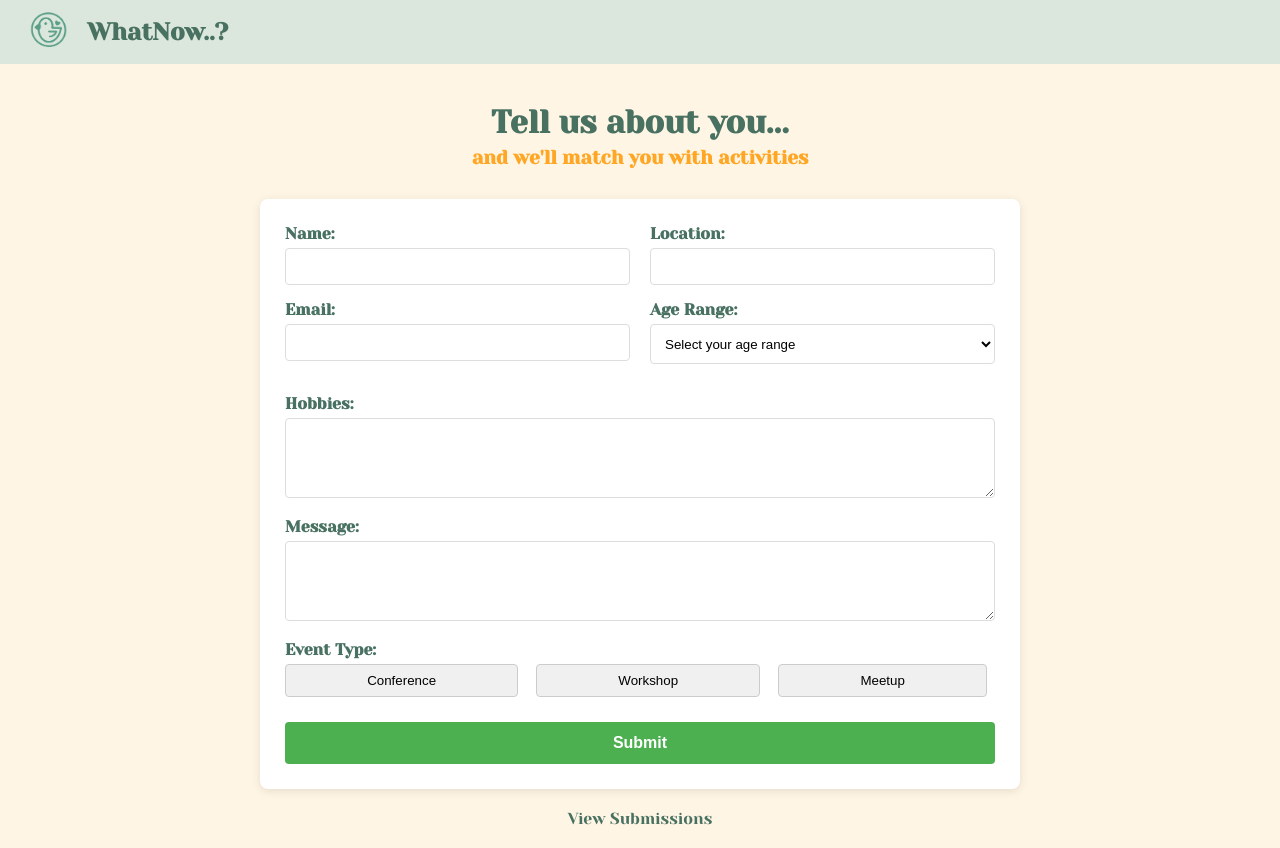
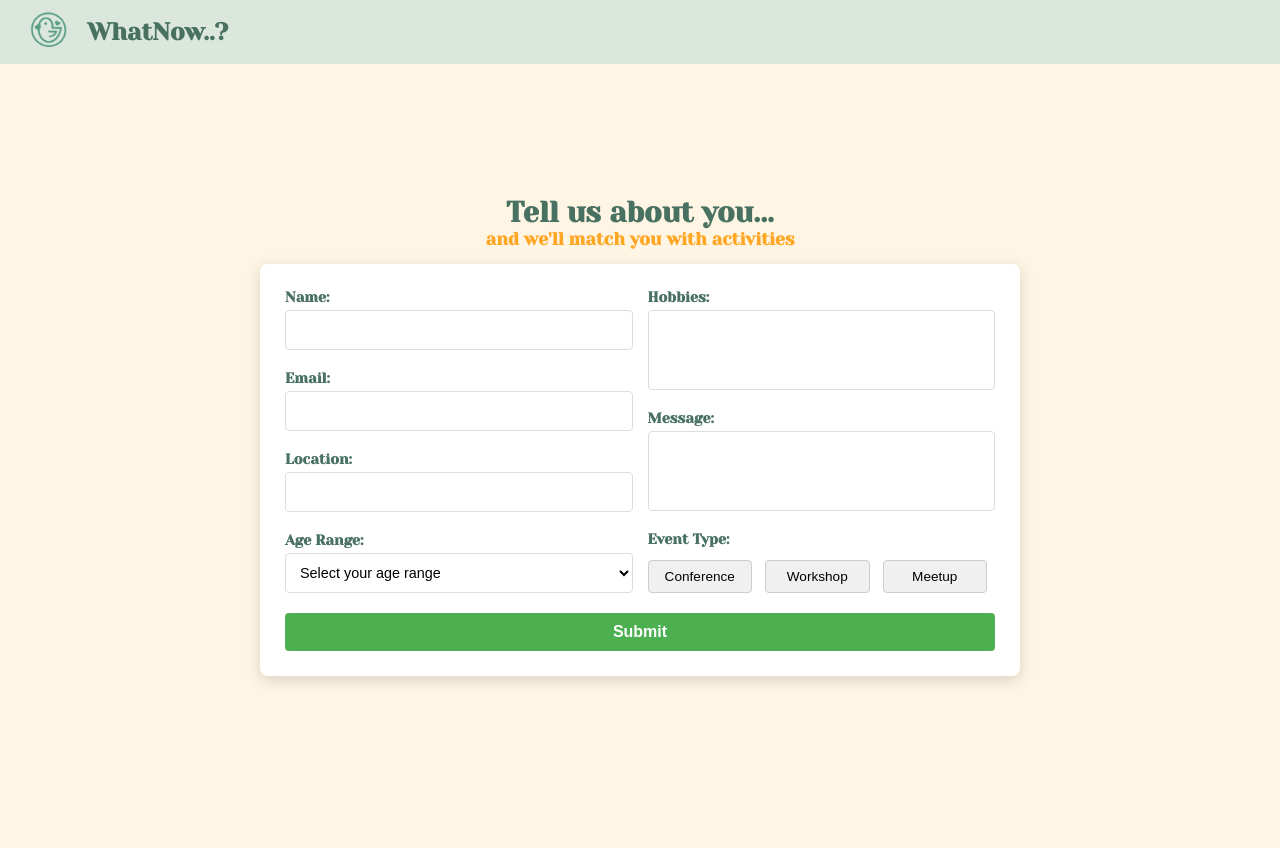
Before and after one commit to beaquino18/duckybara, a Flask app: page /form in a window 1280 px wide. After the commit the page ends 683 px from the top, so only its background shows below. Run offline with Flask 3, Linux system fonts and the light colour scheme.

Commit message:
updated form pages

```diff
--- a/static/styles/activity.css
+++ b/static/styles/activity.css
@@ -173,10 +173,6 @@ body {
     z-index: 2;
 }
 
-.activity-card:hover .activity-description {
-    opacity: 1;
-}
-
 .activity-description p {
     font-family: var(--font-secondary);
     text-align: center;
--- a/static/styles/form.css
+++ b/static/styles/form.css
@@ -7,6 +7,10 @@
   --header-clr: #487161;
   --subheader-clr: #FFA725;
   --button-clr: #4CAF50;
+}
+
+body > div:first-of-type {
+  width: 100%;
 }
 
 * {
@@ -23,61 +27,90 @@ body {
   padding: 0;
   background-color: var(--background-clr);
   min-height: 100vh;
+  display: flex;
+  flex-direction: column;
 }
 
-/* Main content container */
+/* Container adjustments */
 .container {
   width: 100%;
   max-width: 800px;
   margin: 0 auto;
   padding: 20px;
+  display: flex;
+  flex-direction: column;
+  min-height: min-content;
+  flex: 1;
+  justify-content: center;
 }
 
-/* Header styling */
-h1 {
+/* Header styling - more compact */
+/* Form header styling - not navbar heading */
+.container h1 {
   color: var(--header-clr);
   text-align: center;
-  margin-top: 20px;
-  margin-bottom: 5px;
+  margin-top: 8px;
+  margin-bottom: 0;
+  font-size: 1.8rem;
 }
 
-h2 {
+.container h2 {
   color: var(--subheader-clr);
   text-align: center;
-  margin-bottom: 30px;
-  font-size: 1.2rem;
+  margin-bottom: 15px;
+  font-size: 1.1rem;
 }
 
-/* Form styling */
 form {
   background-color: white;
   padding: 25px;
   border-radius: 8px;
-  box-shadow: 0 2px 10px rgba(0, 0, 0, 0.1);
-  margin-bottom: 20px;
+  box-shadow: 0 4px 15px rgba(0, 0, 0, 0.15);
+  margin-bottom: 0;
+  display: flex;
+  flex-direction: column;
+  overflow: hidden;
+  max-height: fit-content;
+  width: 100%;
 }
 
-.form-row {
-  display: flex;
-  gap: 20px;
-  margin-bottom: 15px;
+/* Modified grid layout for the form - 2 columns instead of 3 */
+.form-grid {
+  display: grid;
+  grid-template-columns: repeat(2, 1fr);
+  gap: 15px;
 }
 
 .form-column {
-  flex: 1;
+  display: flex;
+  flex-direction: column;
+  gap: 15px;
 }
 
+/* Form groups with better spacing */
 .form-group {
-  margin-bottom: 15px;
+  margin-bottom: 5px;
+  display: flex;
+  flex-direction: column;
 }
 
+/* Size textareas appropriately */
+.textarea-group {
+  flex-grow: 1;
+  display: flex;
+  flex-direction: column;
+}
+
+/* Form elements with appropriate styling for their purpose */
 label {
   display: block;
   margin-bottom: 5px;
   font-weight: bold;
   color: var(--header-clr);
+  font-size: 0.9rem;
 }
 
+/* Base styles for all inputs */
 input, textarea, select {
   width: 100%;
   padding: 10px;
@@ -85,34 +118,52 @@ input, textarea, select {
   border: 1px solid #ddd;
   border-radius: 4px;
   font-family: Arial, sans-serif;
+  font-size: 0.9rem;
+}
+
+/* Specific styles for single-line inputs */
+.single-line-input {
+  height: 40px;
+  flex-grow: 0;
 }
 
 select {
   height: 40px;
   background-color: white;
+  flex-grow: 0;
 }
 
 textarea {
-  resize: vertical;
+  resize: none;
+  flex-grow: 1;
   min-height: 80px;
+  font-family: 'Josefin Sans', sans-serif;
 }
 
-/* Event type buttons */
+/* Event type buttons - more compact */
+.event-type-group {
+  display: flex;
+  flex-direction: column;
+  flex-grow: 1;
+}
+
 .event-buttons {
   display: flex;
-  gap: 10px;
+  gap: 5px;
   flex-wrap: wrap;
+  margin-top: 8px;
 }
 
 .event-button {
   margin: 0;
-  padding: 10px 15px;
+  padding: 8px 12px;
   background-color: #eee;
   border: none;
   border-radius: 4px;
   cursor: pointer;
   transition: all 0.2s ease;
-  flex-grow: 1;
+  flex: 1;
+  font-size: 0.85rem;
 }
 
 .event-button:hover {
@@ -128,51 +179,20 @@ textarea {
 .submit-btn {
   background-color: var(--button-clr);
   color: white;
-  padding: 12px 20px;
+  padding: 10px 20px;
   border: none;
   border-radius: 4px;
   cursor: pointer;
-  font-size: 16px;
+  font-size: 1rem;
   font-weight: bold;
   width: 100%;
-  margin-top: 10px;
+  margin-top: 15px;
+  margin-bottom: 0;
   transition: background-color 0.2s;
 }
 
 .submit-btn:hover {
   background-color: #3e8e41;
-}
-
-/* Links */
-.links {
-  text-align: center;
-  margin-top: 15px;
-}
-
-.links a {
-  color: var(--header-clr);
-  text-decoration: none;
-}
-
-.links a:hover {
-  text-decoration: underline;
-}
-
-/* Flash messages */
-.flash-messages {
-  padding: 10px;
-  margin-bottom: 20px;
-  border-radius: 5px;
-}
-
-.flash-success {
-  background-color: #dff0d8;
-  color: #3c763d;
-}
-
-.flash-error {
-  background-color: #f2dede;
-  color: #a94442;
 }
 
 /* Autocomplete suggestions */
@@ -202,16 +222,17 @@ textarea {
 
 /* Media queries for responsiveness */
 @media (max-width: 768px) {
-  .form-row {
-    flex-direction: column;
-    gap: 0;
+  .form-grid {
+    grid-template-columns: 1fr;
+    gap: 15px;
   }
 
   .container {
-    padding: 10px;
+    padding: 15px;
+    width: 95%;
   }
 
   form {
-    padding: 15px;
+    padding: 20px;
   }
 }
--- a/templates/form.html
+++ b/templates/form.html
@@ -15,23 +15,22 @@
         <h2>and we'll match you with activities</h2>
 
         <form method="POST" action="/">
-            <div class="form-row">
+            <div class="form-grid">
+                <!-- Left Column -->
                 <div class="form-column">
                     <div class="form-group">
                         <label for="name">Name:</label>
-                        <input type="text" id="name" name="name" required>
+                        <input type="text" id="name" name="name" class="single-line-input" required>
                     </div>
 
                     <div class="form-group">
                         <label for="email">Email:</label>
-                        <input type="email" id="email" name="email" required>
-                    </div>
+                        <input type="email" id="email" name="email" class="single-line-input" required>
                     </div>
 
-                <div class="form-column">
                     <div class="form-group">
                         <label for="location">Location:</label>
-                        <input type="text" id="location" name="location" required>
+                        <input type="text" id="location" name="location" class="single-line-input" required>
                     </div>
 
                     <div class="form-group">
@@ -45,19 +44,20 @@
                         </select>
                     </div>
                 </div>
-            </div>
 
+                <!-- Right Column -->
+                <div class="form-column">
                     <div class="form-group">
                         <label for="hobbies">Hobbies:</label>
-                <textarea id="hobbies" name="hobbies" rows="3" required></textarea>
+                        <textarea id="hobbies" name="hobbies" rows="2" required></textarea>
                     </div>
 
                     <div class="form-group">
                         <label for="message">Message:</label>
-                <textarea id="message" name="message" rows="3" required></textarea>
+                        <textarea id="message" name="message" rows="2" required></textarea>
                     </div>
 
-            <div class="form-group">
+                    <div class="form-group event-type-group">
                         <label for="event_type">Event Type:</label>
                         <div class="event-buttons">
                             <button type="button" class="event-button" value="Conference" onclick="toggleSelection(this)">Conference</button>
@@ -66,13 +66,12 @@
                         </div>
                         <input type="hidden" id="event_type" name="event_type" required>
                     </div>
+                </div>
+            </div>
 
             <button type="submit" class="submit-btn">Submit</button>
         </form>
 
-        <div class="links">
-            <a href="/progress">View Submissions</a>
-        </div>
     </div>
 </body>
 </html>
--- a/templates/landing-page.html
+++ b/templates/landing-page.html
@@ -27,7 +27,7 @@
             <div class="landing-text">
                 <h1>Find Activities<br>Near You!</h1>
                 <p>You may feel like the area that you live in has nothing to do because you already tried many activities. But, you'd be surprised how easy it is to find new experiences near you. Just input your hobbies and let us recommend exciting activities that match your interests. Go try them out now!!</p>
-                <a href="{{ url_for('events') }}" class="get-started-link">
+                <a href="{{ url_for('form') }}" class="get-started-link">
                   <button class="get-started-btn">Get Started!</button>
                 </a>
             </div>
```
Also changed, not shown: static/js/activity.js (+20 -6 lines). Lines whose indentation alone changed are shown as unchanged.
